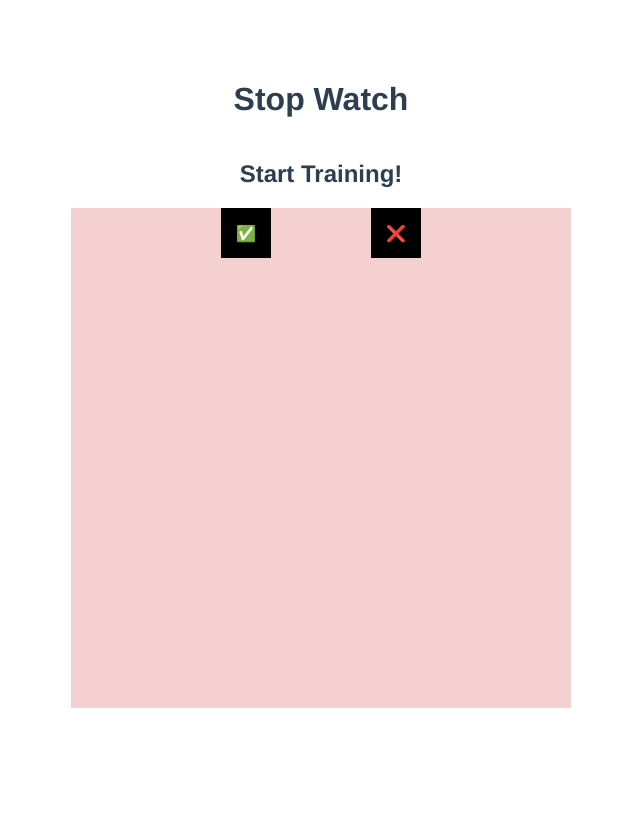
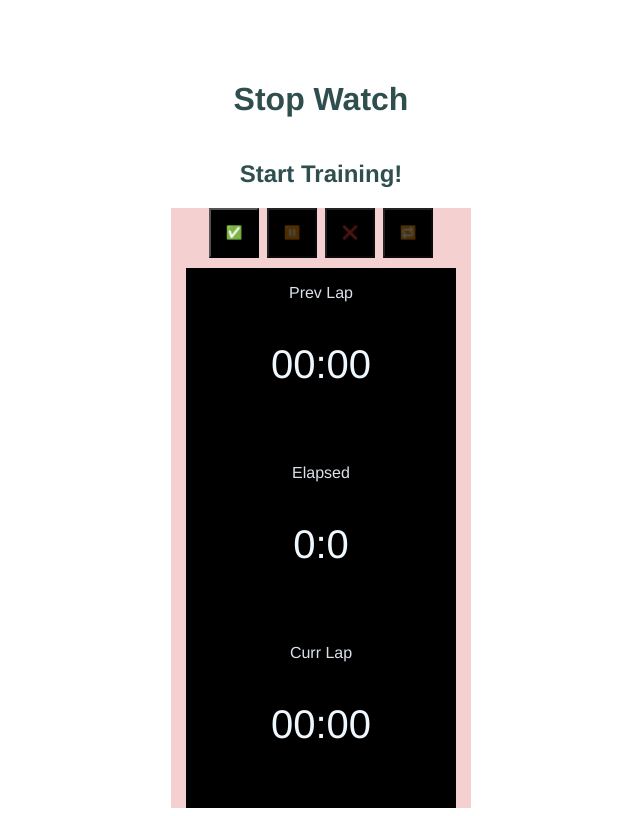
Before and after one commit to bibhashdash/stopwatch, a Vue app: page / in a window 1280 px wide. Shown: the whole page, without its empty margins (319-959 px from the left). Built offline with nearby package versions, Linux system fonts and the light colour scheme.

Commit message:
added timer functionality

```diff
--- a/src/App.vue
+++ b/src/App.vue
@@ -21,10 +21,14 @@ export default {
   -webkit-font-smoothing: antialiased;
   -moz-osx-font-smoothing: grayscale;
   text-align: center;
-  color: #2c3e50;
+  color: #dae1e9;
   margin-top: 60px;
   display: flex;
   flex-direction: column;
   align-content: center;
 }
+h1,
+h2 {
+  color: darkslategrey;
+}
 </style>
--- a/src/components/Watch.vue
+++ b/src/components/Watch.vue
@@ -1,28 +1,114 @@
 <template>
   <div class="watchcontainer">
     <div class="buttons-container">
-      <div class="button start-button"><p>✅</p></div>
-      <div class="button stop-button"><p>❌</p></div>
+      <button
+        class="button start-button"
+        :disabled="timerrunning"
+        @click="startTimer"
+      >
+        <p>✅</p>
+      </button>
+      <button
+        class="button pause-button"
+        :disabled="!timerrunning"
+        @click="pauseTimer"
+      >
+        <p>⏸️</p>
+      </button>
+      <button
+        :disabled="!timerrunning"
+        class="button stop-button"
+        @click="stopTimer"
+      >
+        <p>❌</p>
+      </button>
+      <button
+        @click="changeLap"
+        class="button lap-button"
+        :disabled="!timerrunning"
+      >
+        <p>🔁</p>
+      </button>
     </div>
 
-    <div class="watch-face"></div>
+    <div class="watch-face">
+      <div class="timer prev-lap">
+        <div class="timer-title"><p class="timer-title-text">Prev Lap</p></div>
+        <p class="timer-text">00:00</p>
+      </div>
+      <div class="timer elapsed">
+        <div class="timer-title"><p class="timer-title-text">Elapsed</p></div>
+        <p class="timer-text">
+          <span>{{ elapsed[0] }}</span
+          >:<span>{{ elapsed[1] }}</span>
+        </p>
+      </div>
+
+      <div class="timer curr-lap">
+        <div class="timer-title"><p class="timer-title-text">Curr Lap</p></div>
+        <p class="timer-text">00:00</p>
+      </div>
+    </div>
   </div>
 </template>
 
 <script>
 export default {
   data() {
-    return {};
+    return {
+      prevLap: [0, 0],
+      elapsed: [0, 0],
+      currLap: [0, 0],
+      timerrunning: false,
+      timer: null,
+    };
   },
 
-  methods: {},
+  methods: {
+    startTimer() {
+      console.log("Watch has started!");
+      this.timerrunning = !this.timerrunning;
+      console.log(`timerrunning property is set to ${this.timerrunning}`);
+      this.timer = setInterval(() => {
+        if (this.elapsed[1] === 59) {
+          this.elapsed[0]++;
+          this.elapsed[1] = 0;
+        } else {
+          this.elapsed[1]++;
+        }
+      }, 1000);
+    },
+    pauseTimer() {
+      console.log("Watch has paused");
+      console.log(`timerrunning property is set to ${this.timerrunning}`);
+      this.timerrunning = !this.timerrunning;
+      clearInterval(this.timer);
+    },
+
+    stopTimer() {
+      console.log("Watch has stopped!");
+      this.timerrunning = !this.timerrunning;
+      console.log(`timerrunning property is set to ${this.timerrunning}`);
+      clearInterval(this.timer);
+      this.elapsed = [0, 0];
+    },
+    changeLap() {
+      console.log("You're on a new lap!");
+      // this.timerrunning = !this.timerrunning;
+      console.log(`timerrunning property is set to ${this.timerrunning}`);
+    },
+  },
 };
 </script>
 
 <style scoped>
+body {
+  margin: 0;
+  padding: 0;
+}
 .watchcontainer {
-  width: 500px;
-  height: 500px;
+  width: 300px;
+  height: 600px;
   background-color: rgb(245, 208, 208);
   align-self: center;
   display: flex;
@@ -39,5 +125,21 @@ export default {
   width: 50px;
   height: 50px;
   background-color: black;
+  cursor: pointer;
+}
+.watch-face {
+  width: 90%;
+  height: 90%;
+  display: grid;
+  grid-template-rows: repeat(3, 1fr);
+  /* border-radius: 5%; */
+}
+.timer {
+  background-color: black;
+  /* border-radius: 5%; */
+}
+.timer-text {
+  font-size: 2.5rem;
+  color: aliceblue;
 }
 </style>
```
